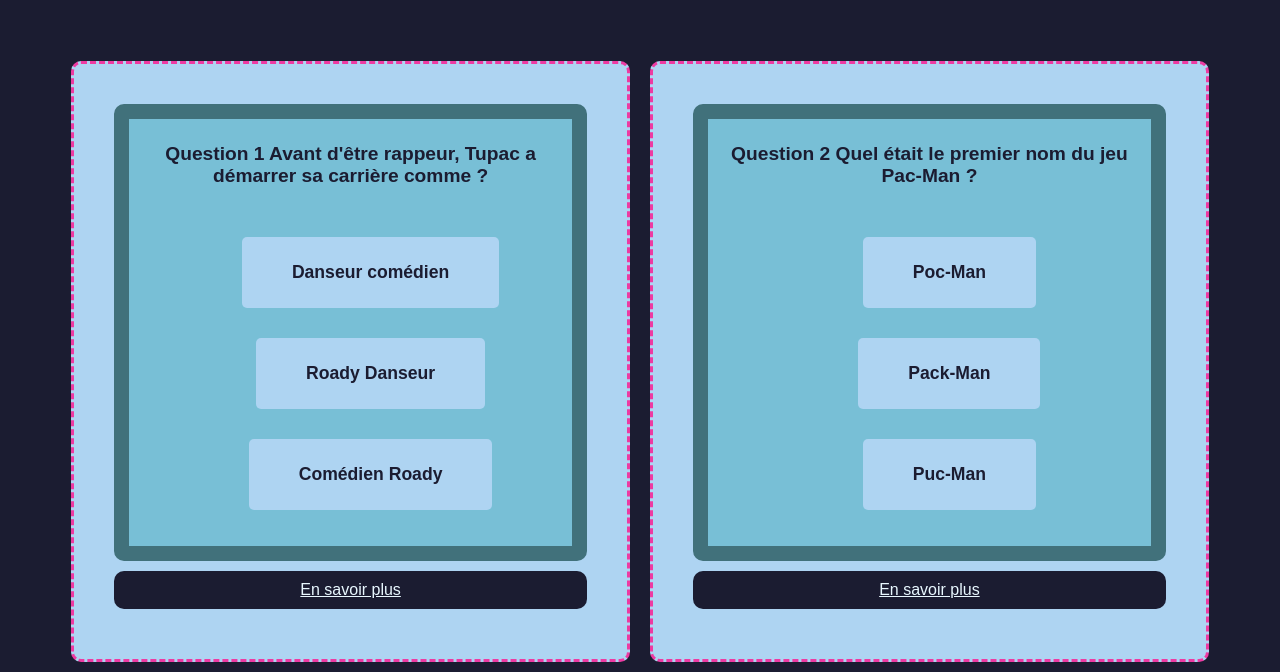
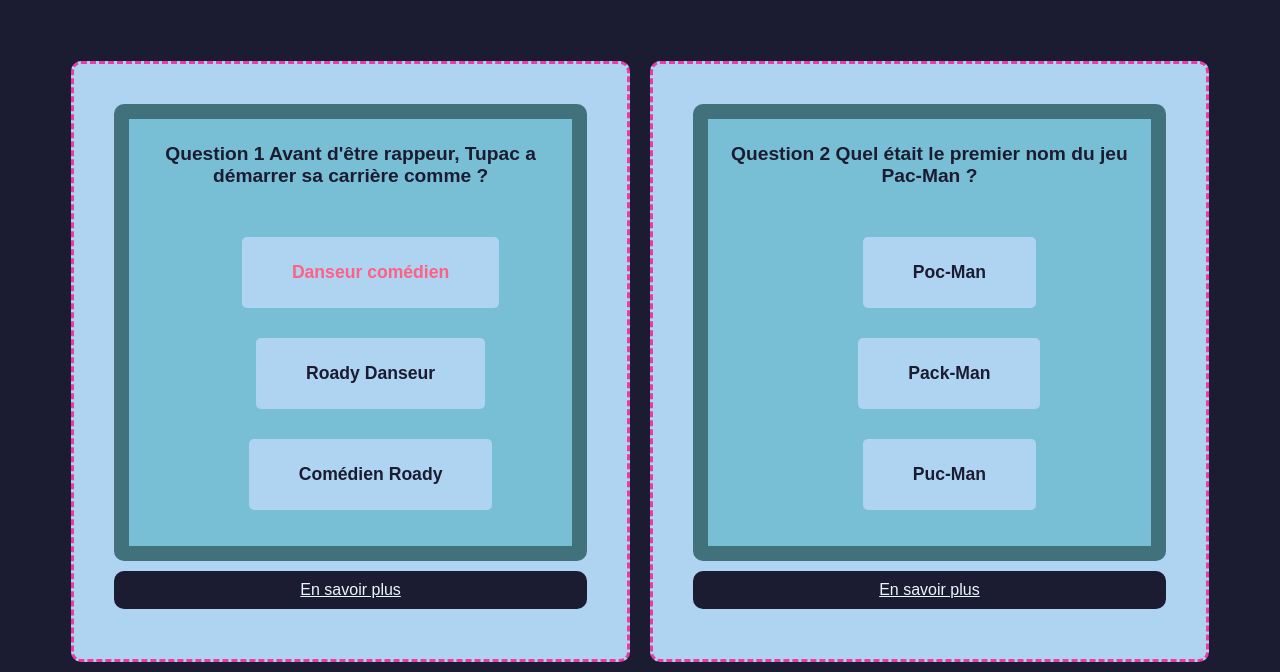
Before and after one commit to WildCodeSchool-2023-09/JS-RemoteFR-jurascripts-P1-2PAC-MAN, a plain HTML site: page index.html in a window 1280 px wide. Both pictures are taken after a click on the button "Danseur comédien". Shown: the part 776-1448 px from the top of the page. Drawn offline with Linux system fonts and the light colour scheme.

Commit message:
badAnswer+audio

```diff
--- /dev/null
+++ b/event-bouton.js
@@ -0,0 +1,10 @@
+const badAnswer = document.querySelector(".bad_answer");
+const badAudio = new Audio("/assets/pacman_death.mp3");
+
+
+ badAnswer.addEventListener('click', () => {
+    badAnswer.style.color = "#ff6086";
+    alert("Mauvaise réponse");
+    badAudio.play();
+}
+)
--- a/index.html
+++ b/index.html
@@ -10,6 +10,7 @@
   <link rel="shortcut icon" href="assets/Logo-2PAC-MAN-total_full-musique-14.png" />
   <link rel="stylesheet" href="style.css" />
   <script type="text/javascript" src="/script.js" defer></script>
+  <script type="text/javascript" src="/event-bouton.js" defer></script>
 </head>
 
 <body>
```
Also changed, not shown: 2 other files.
